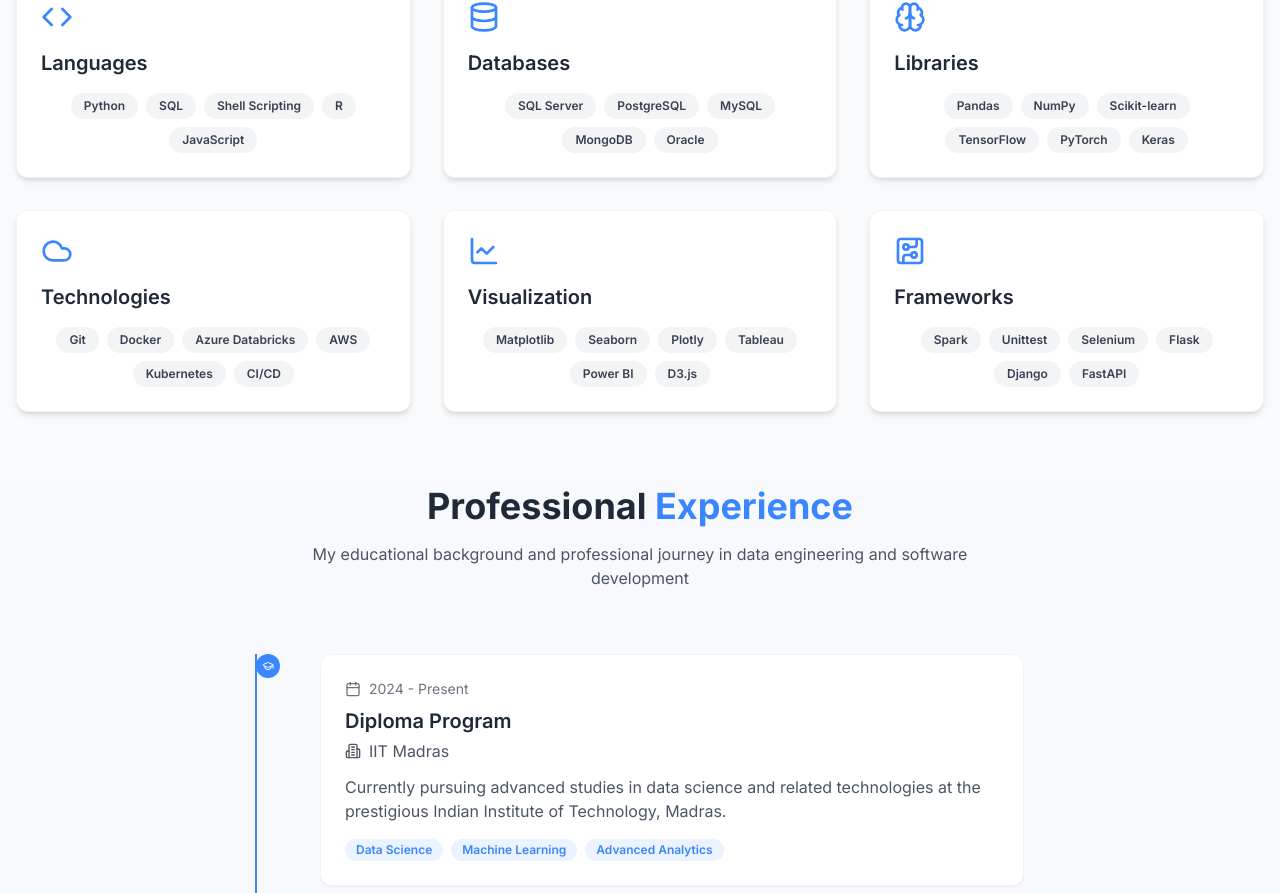
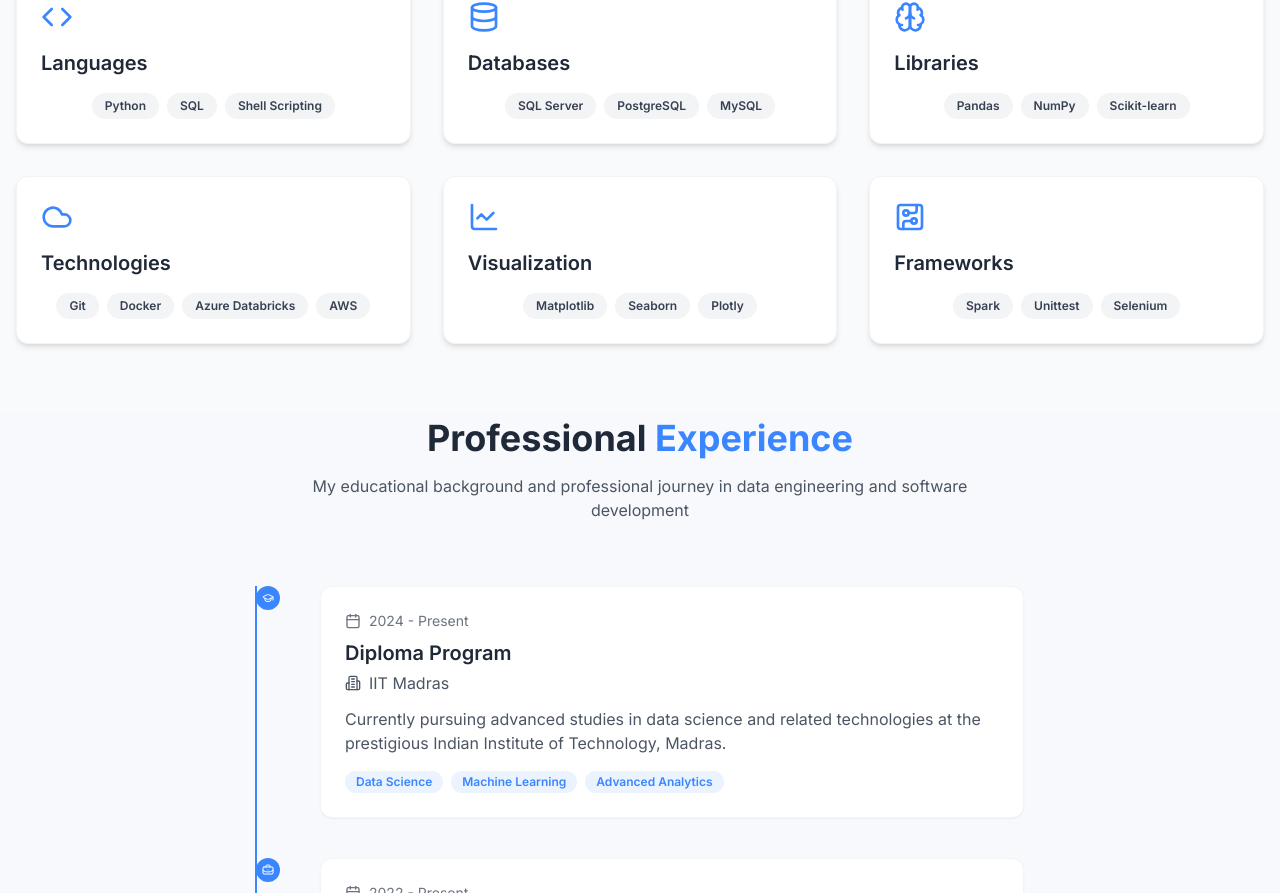
Before and after one commit to rap2rapesh/portfolio_website, a React (Vite) app: page / in a window 1280 px wide. Shown: the part 973-1866 px from the top of the page. Built offline with nearby package versions, Linux system fonts and the light colour scheme.

Commit message:
Update SkillsSection.tsx
Removed ai generated Skills

```diff
--- a/src/components/SkillsSection.tsx
+++ b/src/components/SkillsSection.tsx
@@ -69,27 +69,27 @@ const SkillsSection = () => {
   const skillCards = [{
     icon: <Code className="h-8 w-8" />,
     title: "Languages",
-    skills: ["Python", "SQL", "Shell Scripting", "R", "JavaScript"]
+    skills: ["Python", "SQL", "Shell Scripting"]
   }, {
     icon: <Database className="h-8 w-8" />,
     title: "Databases",
-    skills: ["SQL Server", "PostgreSQL", "MySQL", "MongoDB", "Oracle"]
+    skills: ["SQL Server", "PostgreSQL", "MySQL"]
   }, {
     icon: <Brain className="h-8 w-8" />,
     title: "Libraries",
-    skills: ["Pandas", "NumPy", "Scikit-learn", "TensorFlow", "PyTorch", "Keras"]
+    skills: ["Pandas", "NumPy", "Scikit-learn"]
   }, {
     icon: <Cloud className="h-8 w-8" />,
     title: "Technologies",
-    skills: ["Git", "Docker", "Azure Databricks", "AWS", "Kubernetes", "CI/CD"]
+    skills: ["Git", "Docker", "Azure Databricks", "AWS"]
   }, {
     icon: <LineChart className="h-8 w-8" />,
     title: "Visualization",
-    skills: ["Matplotlib", "Seaborn", "Plotly", "Tableau", "Power BI", "D3.js"]
+    skills: ["Matplotlib", "Seaborn", "Plotly"]
   }, {
     icon: <CircuitBoard className="h-8 w-8" />,
     title: "Frameworks",
-    skills: ["Spark", "Unittest", "Selenium", "Flask", "Django", "FastAPI"]
+    skills: ["Spark", "Unittest", "Selenium"]
   }];
 
   return <section id="skills" className="bg-gray-50 my-0 py-[5px]">
```
